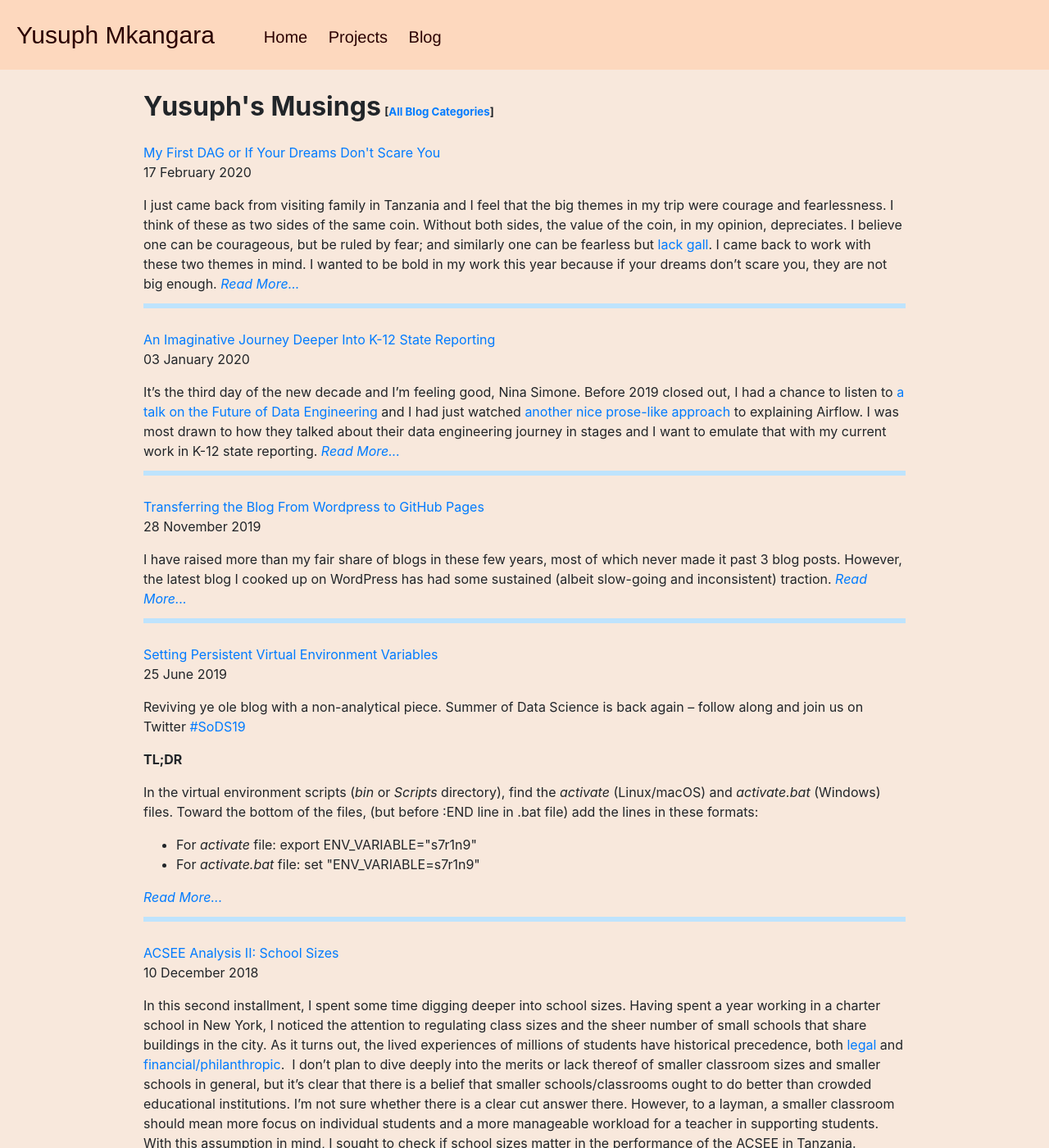
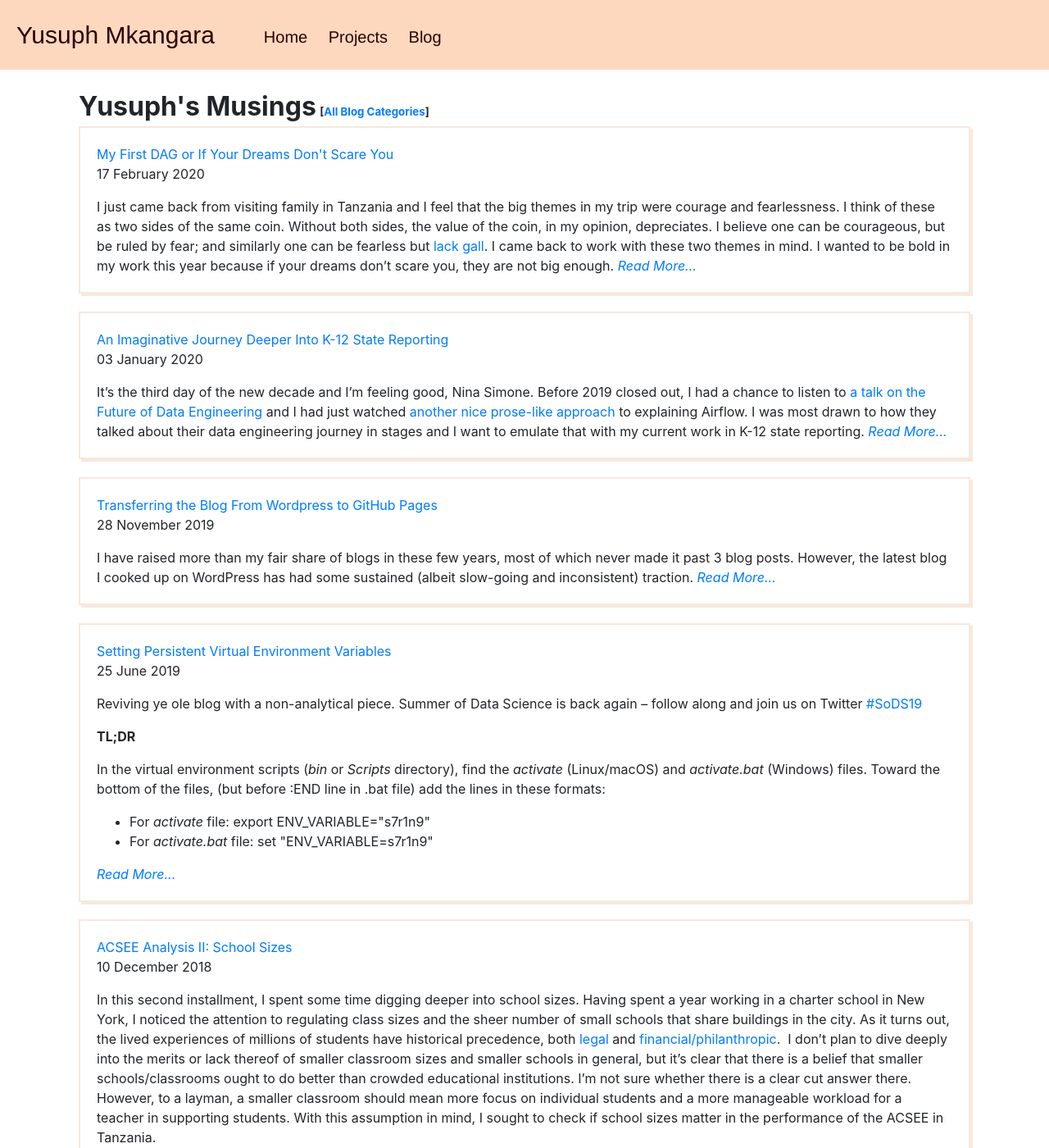
Before and after one commit to yusuphisms/yusuphisms.github.io, a Jekyll site: the page built from blog/index.html, in a window 1280 px wide and 1400 px high. Shown: the whole window at 82% size. Built offline with Jekyll 4.4.1, drawn with Linux system fonts in a browser that asks for light colours; some web fonts are replaced; the list of posts is cut into pages by our own code.

Commit message:
Revert background color add border to blog posts

```diff
--- a/blog/index.html
+++ b/blog/index.html
@@ -15,7 +15,7 @@ title: Yusuph's Musings
     </div>
     {% endif %}
 </div>
-<post-sep class="post-preview-separator"></post-sep>
+<!-- <post-sep class="post-preview-separator"></post-sep> -->
 {% endfor %}
 
 {% if paginator.total_pages > 1 %}
--- a/static/styles/site.css
+++ b/static/styles/site.css
@@ -1,6 +1,7 @@
 /*
 Color Scheme based on navbar background color
 #fdd8be obama tan suit
+#f8e8dc obama tan suit background
 Hex 2:  #C3FDBE pastel teal
 Hex 3:  #BEFDD8 aquamarine
 Hex 4:  #BEFDF8 pastel light blue
@@ -26,7 +27,7 @@ body {
     line-height: 1.5;
     color: #212529;
     text-align: left;
-    background-color: #f8e8dc;
+    background-color: #fff;
 }
 
 a {
@@ -44,8 +45,6 @@ code {
 
 .container {
     width: 100%;
-    padding-right: 15px;
-    padding-left: 15px;
     margin-right: auto;
     margin-left: auto;
 }
@@ -105,10 +104,13 @@ code {
 }
 
 .post-container {
-    padding-top: 20px;
+    padding: 20px;
+    border: 2px solid #f8e8dc;
+    box-shadow: 3px 3px #f8e8dc;
+    margin-bottom: 2%;
 }
 
-post-sep {
+/* post-sep {
     border: medium solid #BEE3FD;
     width: 100%;
     display: inline-block;
@@ -116,7 +118,7 @@ post-sep {
 
 post-sep:last-of-type {
     display: none;
-}
+} */
 
 .post-preview p {
     margin-bottom: 0;
@@ -138,18 +140,18 @@ post-sep:last-of-type {
 
 @media screen and (min-width: 576px){
     .container {
-        max-width: 540px;
+        max-width: 85%;
     }
 }
 
 @media screen and (min-width: 768px){
     .container {
-        max-width: 720px;
+        max-width: 85%;
     }
 }
 
 @media screen and (min-width: 992px){
     .container {
-        max-width: 960px;
+        max-width: 85%;
     }
 }
```
